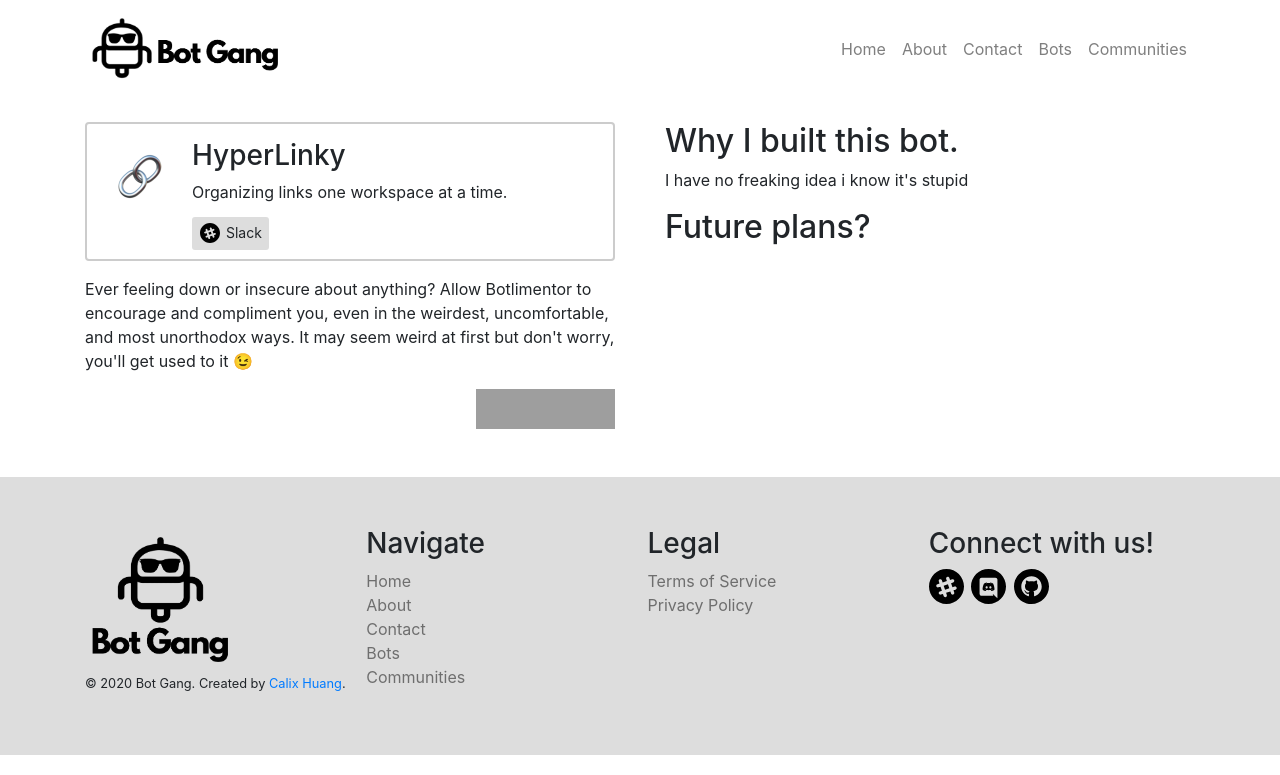
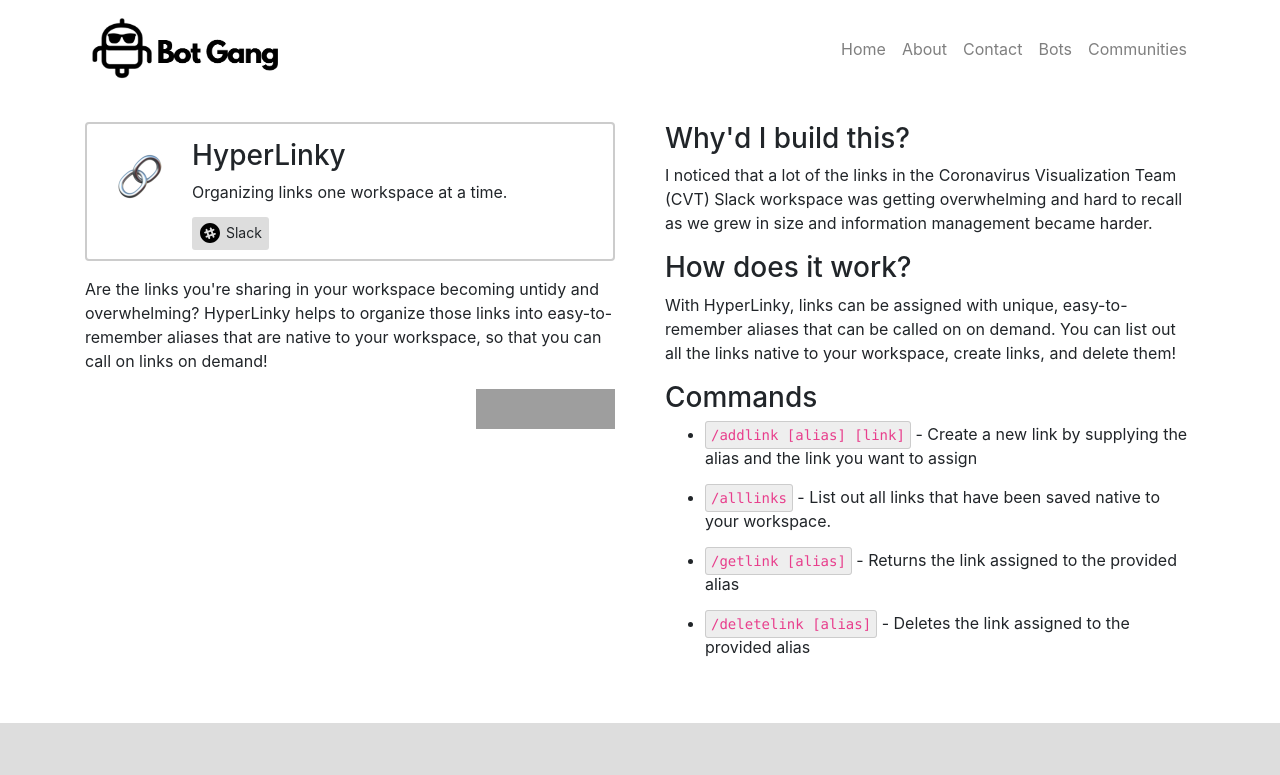
Before and after one commit to calixo888/botgang, a Next.js app: page /bots/hyperlinky in a window 1280 px wide. Shown: the top 775 px of the page. Built offline with nearby package versions, Linux system fonts and the light colour scheme; grey boxes are pictures that could not be loaded.

Commit message:
added docs for hyperlinky

```diff
--- a/pages/bots/hyperlinky.js
+++ b/pages/bots/hyperlinky.js
@@ -20,7 +20,7 @@ export default (req, res) => {
           <Bot data={data} />
 
           <p className="mt-3">
-            Ever feeling down or insecure about anything? Allow Botlimentor to encourage and compliment you, even in the weirdest, uncomfortable, and most unorthodox ways. It may seem weird at first but don't worry, you'll get used to it 😉
+            Are the links you're sharing in your workspace becoming untidy and overwhelming? HyperLinky helps to organize those links into easy-to-remember aliases that are native to your workspace, so that you can call on links on demand!
           </p>
 
           <div className="text-right">
@@ -29,12 +29,31 @@ export default (req, res) => {
         </div>
 
         <div>
-          <h2>Why I built this bot.</h2>
+          <h3>Why'd I build this?</h3>
           <p>
-            I have no freaking idea i know it's stupid
+            I noticed that a lot of the links in the Coronavirus Visualization Team (CVT) Slack workspace was getting overwhelming and hard to recall as we grew in size and information management became harder.
           </p>
 
-          <h2>Future plans?</h2>
+          <h3>How does it work?</h3>
+          <p>
+            With HyperLinky, links can be assigned with unique, easy-to-remember aliases that can be called on on demand. You can list out all the links native to your workspace, create links, and delete them!
+          </p>
+
+          <h3>Commands</h3>
+          <ul>
+            <li>
+              <code>/addlink [alias] [link]</code> - Create a new link by supplying the alias and the link you want to assign
+            </li>
+            <li>
+              <code>/alllinks</code> - List out all links that have been saved native to your workspace.
+            </li>
+            <li>
+              <code>/getlink [alias]</code> - Returns the link assigned to the provided alias
+            </li>
+            <li>
+              <code>/deletelink [alias]</code> - Deletes the link assigned to the provided alias
+            </li>
+          </ul>
         </div>
       </div>
     </Layout>
--- a/styles/imports/_base.scss
+++ b/styles/imports/_base.scss
@@ -1,5 +1,12 @@
 body {
   background-color: #fafafa;
+}
+
+code {
+  background-color: #eee;
+  padding: 5px;
+  border-radius: 3px;
+  border: 1px solid #ccc;
 }
 
 .cta-buttons {
--- a/styles/imports/pages/_bots.scss
+++ b/styles/imports/pages/_bots.scss
@@ -3,3 +3,7 @@
   grid-template-columns: repeat(auto-fill, minmax(300px, 1fr));
   grid-gap: 15px;
 }
+
+.split-grid li {
+  margin-bottom: 15px;
+}
```
